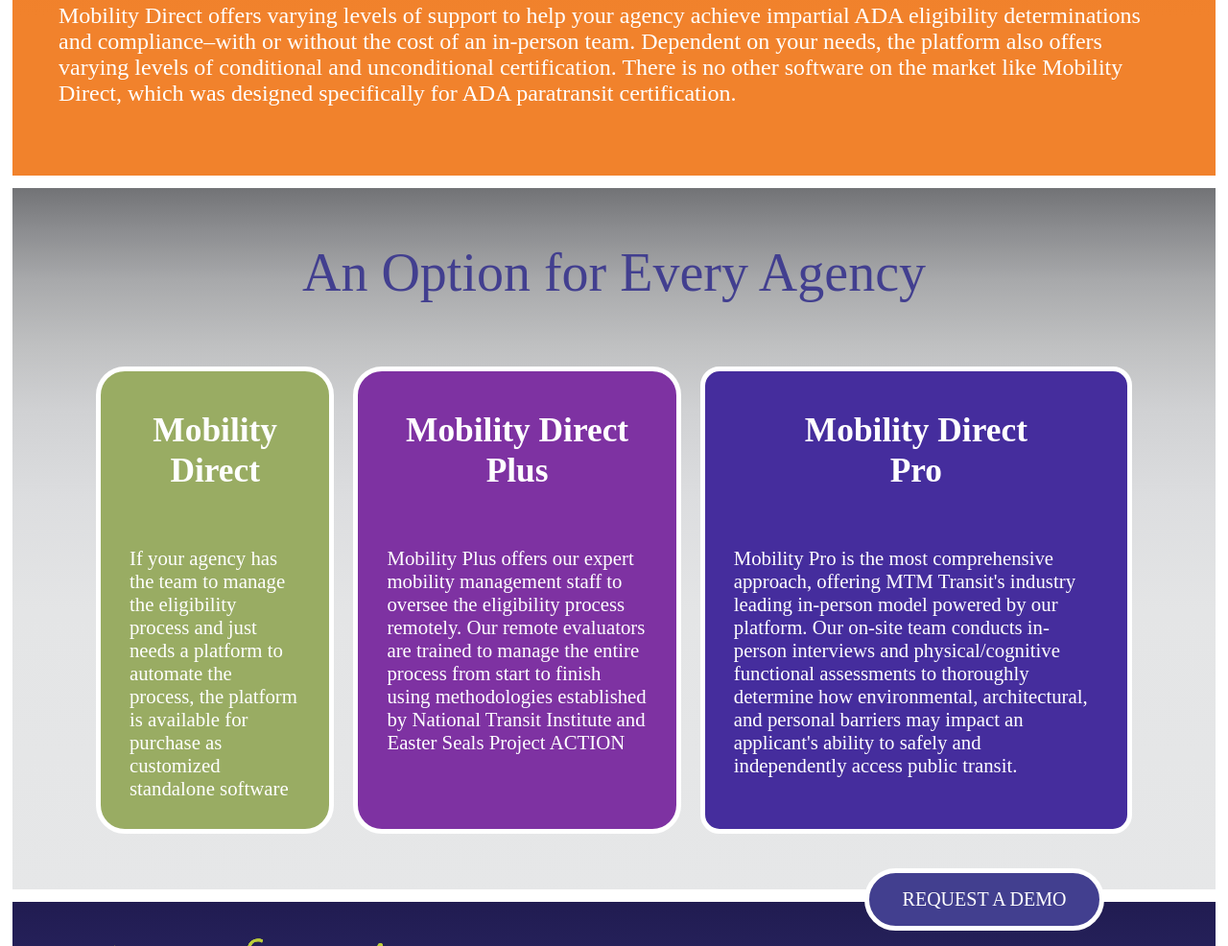
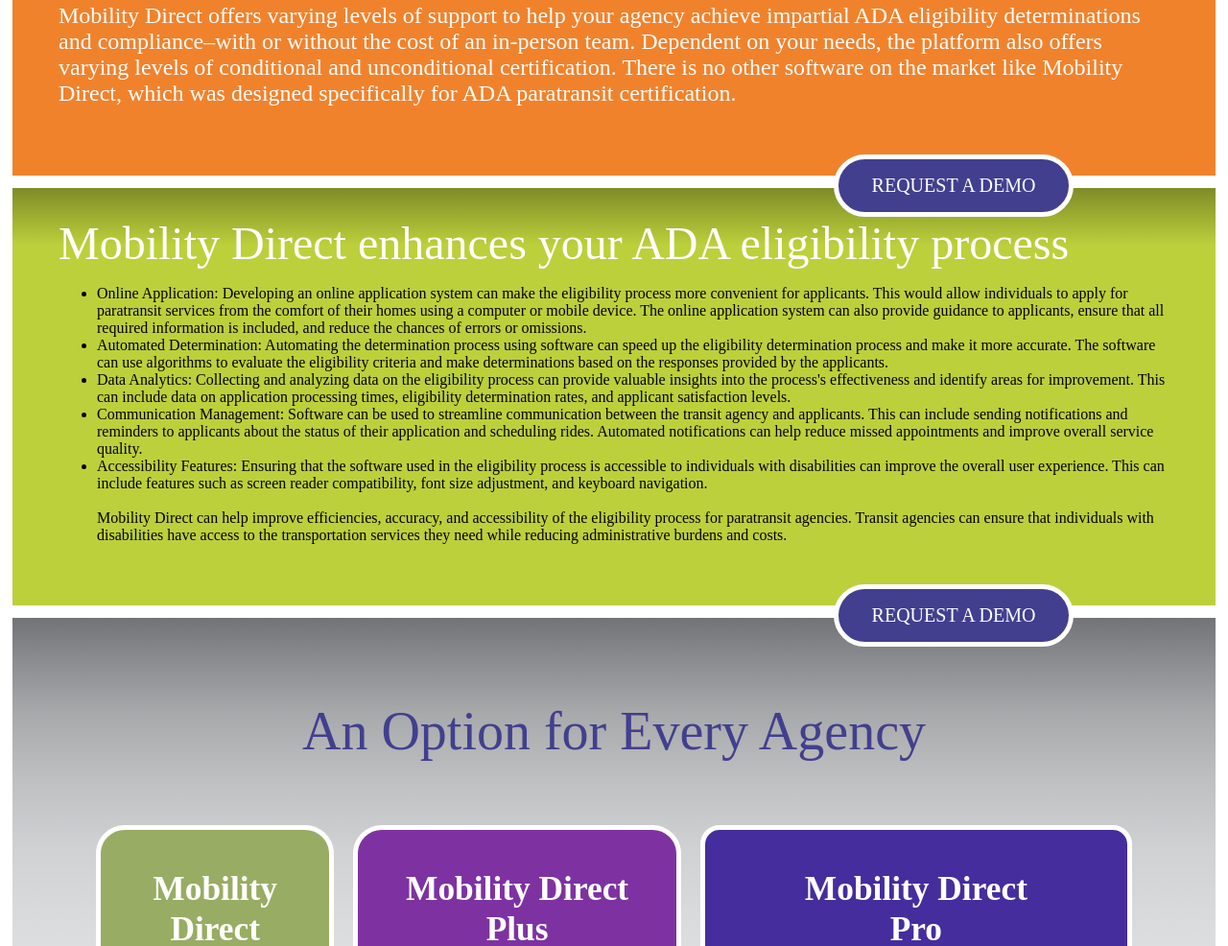
Before and after one commit to Alfrugo/Mobility-Direct-3D, a plain HTML site: page index.html in a window 1280 px wide. Shown: the part 893-1879 px from the top of the page at 96% size. Drawn offline with nearby package versions, Linux system fonts and the light colour scheme; a web font is replaced by a local one.

Commit message:
new section for value add

```diff
--- a/index.html
+++ b/index.html
@@ -49,10 +49,72 @@
       </div>
     </section>
 
+    <section class="sectionEfficiencies">
+      <div class="requestDemo1">
+        <button class="requestDemoText">REQUEST A DEMO</button>
+      </div class="divEfficiencies">
+      <div>
+        <h2>Mobility Direct enhances your ADA eligibility process</h2>
 
-    <!-- ====== TESTING ====== MOBILITY DIRECT TIERS -- AN OPTION FOR EVERY AGENCY -->
+          <ul><li>Online Application: Developing an online application system can make
+            the eligibility process more convenient for applicants. This would
+            allow individuals to apply for paratransit services from the comfort
+            of their homes using a computer or mobile device. The online
+            application system can also provide guidance to applicants, ensure
+            that all required information is included, and reduce the chances of
+            errors or omissions.</li>
+
+          <li>   Automated Determination: Automating the determination process using software can
+            speed up the eligibility determination process and make it more accurate. The
+            software can use algorithms to evaluate the eligibility criteria and make
+            determinations based on the responses provided by the applicants.</li>
+
+          <li>   Data Analytics: Collecting and analyzing data on the eligibility
+            process can provide valuable insights into the process's effectiveness
+            and identify areas for improvement. This can include data on
+            application processing times, eligibility determination rates, and
+            applicant satisfaction levels.</li>
+
+          <li>
+          Communication Management: Software can be used to streamline communication
+          between the transit agency and applicants. This can include sending
+          notifications and reminders to applicants about the status of their application
+          and scheduling rides. Automated notifications can help reduce missed
+          appointments and improve overall service quality.
+          </li>
+          <li>
+
+            Accessibility Features: Ensuring that the software used in the eligibility
+            process is accessible to individuals with disabilities can improve the overall
+            user experience. This can include features such as screen reader compatibility,
+            font size adjustment, and keyboard navigation.
+          </li>
+
+
+          <br>
+          Mobility Direct can help improve efficiencies, accuracy, and accessibility
+          of the eligibility process for paratransit agencies. Transit agencies can ensure that individuals with disabilities have
+          access to the transportation services they need while reducing administrative
+          burdens and costs.
+
+          <ul>
+
+
+
+      </div>
+    </section>
+
+
+
+    <!-- MOBILITY DIRECT TIERS -- AN OPTION FOR EVERY AGENCY -->
 
     <section class="sectionThree">
+
+      <div class="requestDemo1">
+        <button class="requestDemoText">REQUEST A DEMO</button>
+      </div>
+
+
       <h3>An Option for Every Agency</h3>
 
       <div class="flex-container">
--- a/style.css
+++ b/style.css
@@ -90,6 +90,16 @@
   min-height: 10em;
   max-height: 40em;
   background-image: url("./assets/orangebackground-01.svg");
+  border-top: 10px;
+  border-color: rgb(255, 255, 255);
+  border-style: solid;
+  padding: 0 3em 3em 3em;
+}
+
+.sectionEfficiencies {
+  min-height: 10em;
+  max-height: 40em;
+  background-image: url("./assets/green-background.svg");
   border-top: 10px;
   border-color: rgb(255, 255, 255);
   border-style: solid;
```
Also changed, not shown: assets/green-background.svg (added).
